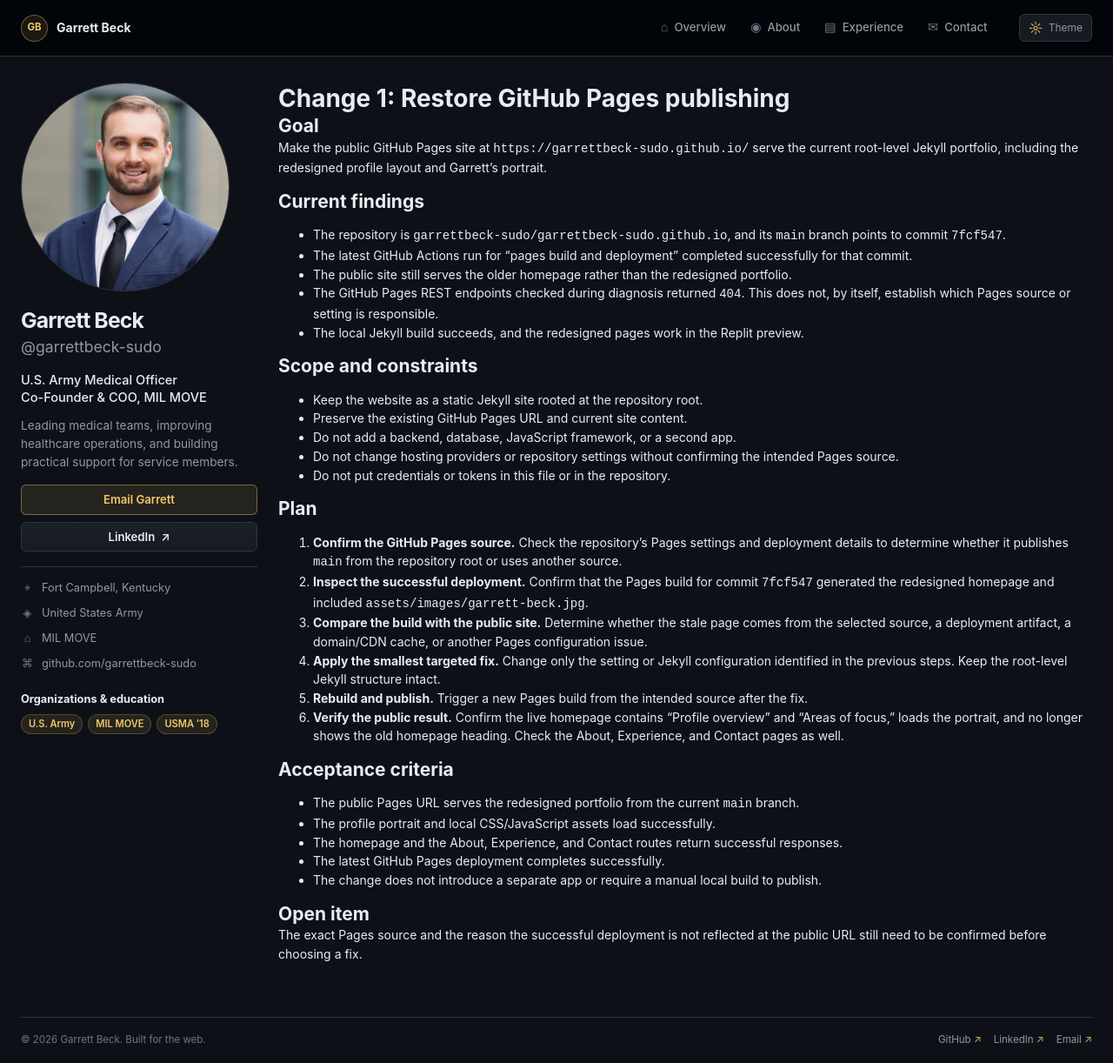
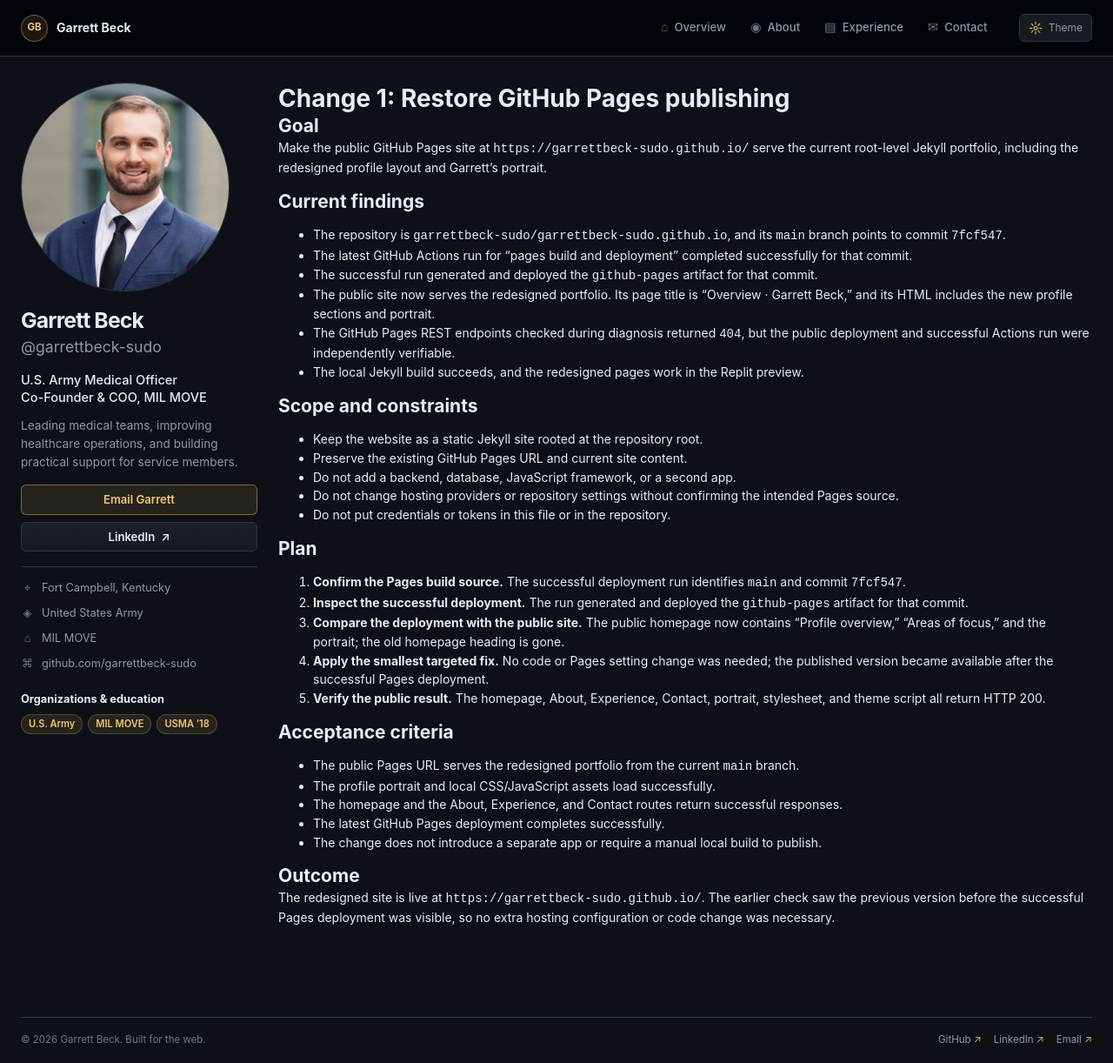
Before and after one commit to garrettbeck-sudo/garrettbeck-sudo.github.io, a Jekyll site: the page built from Change1.md, in a window 1280 px wide and 1222 px high. Shown: the whole window at 87% size. Built offline with Jekyll 4.4.1, drawn with Linux system fonts in a browser that asks for light colours; our own code applies the rules of GitHub Pages for plain Markdown files.

Commit message:
Update Change1.md content
Replit-Commit-Author: Agent

```diff
--- a/Change1.md
+++ b/Change1.md
@@ -8,8 +8,9 @@ Make the public GitHub Pages site at `https://garrettbeck-sudo.github.io/` serve
 
 - The repository is `garrettbeck-sudo/garrettbeck-sudo.github.io`, and its `main` branch points to commit `7fcf547`.
 - The latest GitHub Actions run for “pages build and deployment” completed successfully for that commit.
-- The public site still serves the older homepage rather than the redesigned portfolio.
-- The GitHub Pages REST endpoints checked during diagnosis returned `404`. This does not, by itself, establish which Pages source or setting is responsible.
+- The successful run generated and deployed the `github-pages` artifact for that commit.
+- The public site now serves the redesigned portfolio. Its page title is “Overview · Garrett Beck,” and its HTML includes the new profile sections and portrait.
+- The GitHub Pages REST endpoints checked during diagnosis returned `404`, but the public deployment and successful Actions run were independently verifiable.
 - The local Jekyll build succeeds, and the redesigned pages work in the Replit preview.
 
 ## Scope and constraints
@@ -22,12 +23,11 @@ Make the public GitHub Pages site at `https://garrettbeck-sudo.github.io/` serve
 
 ## Plan
 
-1. **Confirm the GitHub Pages source.** Check the repository's Pages settings and deployment details to determine whether it publishes `main` from the repository root or uses another source.
-2. **Inspect the successful deployment.** Confirm that the Pages build for commit `7fcf547` generated the redesigned homepage and included `assets/images/garrett-beck.jpg`.
-3. **Compare the build with the public site.** Determine whether the stale page comes from the selected source, a deployment artifact, a domain/CDN cache, or another Pages configuration issue.
-4. **Apply the smallest targeted fix.** Change only the setting or Jekyll configuration identified in the previous steps. Keep the root-level Jekyll structure intact.
-5. **Rebuild and publish.** Trigger a new Pages build from the intended source after the fix.
-6. **Verify the public result.** Confirm the live homepage contains “Profile overview” and “Areas of focus,” loads the portrait, and no longer shows the old homepage heading. Check the About, Experience, and Contact pages as well.
+1. **Confirm the Pages build source.** The successful deployment run identifies `main` and commit `7fcf547`.
+2. **Inspect the successful deployment.** The run generated and deployed the `github-pages` artifact for that commit.
+3. **Compare the deployment with the public site.** The public homepage now contains “Profile overview,” “Areas of focus,” and the portrait; the old homepage heading is gone.
+4. **Apply the smallest targeted fix.** No code or Pages setting change was needed; the published version became available after the successful Pages deployment.
+5. **Verify the public result.** The homepage, About, Experience, Contact, portrait, stylesheet, and theme script all return HTTP 200.
 
 ## Acceptance criteria
 
@@ -37,6 +37,6 @@ Make the public GitHub Pages site at `https://garrettbeck-sudo.github.io/` serve
 - The latest GitHub Pages deployment completes successfully.
 - The change does not introduce a separate app or require a manual local build to publish.
 
-## Open item
+## Outcome
 
-The exact Pages source and the reason the successful deployment is not reflected at the public URL still need to be confirmed before choosing a fix.
+The redesigned site is live at `https://garrettbeck-sudo.github.io/`. The earlier check saw the previous version before the successful Pages deployment was visible, so no extra hosting configuration or code change was necessary.
```
